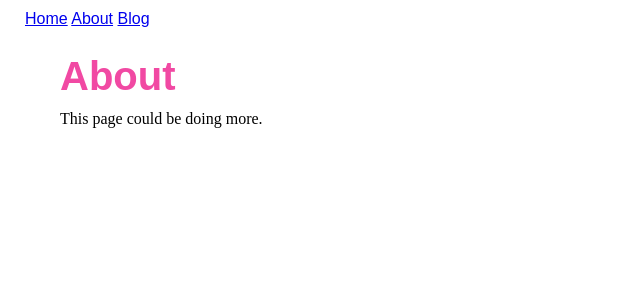
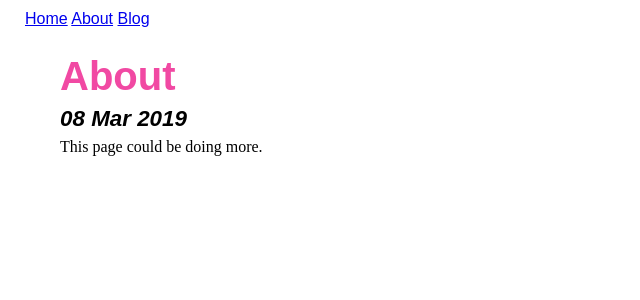
Before and after one commit to caljess599/caljess599.github.io, a Jekyll site: the page built from about.md, in a window 1280 px wide. Shown: the top 300 px of the page, without its empty margins (0-640 px from the left). Built offline with Jekyll 4.4.1, drawn with Linux system fonts in a browser that asks for light colours.

Commit message:
fixing date issue

```diff
--- a/about.md
+++ b/about.md
@@ -1,6 +1,7 @@
 ---
 layout: post
 title: About
+date: 2019-03-08 22:52:04
 ---
 
 This page could be doing more.
```
Also changed, not shown: 1 other file.
